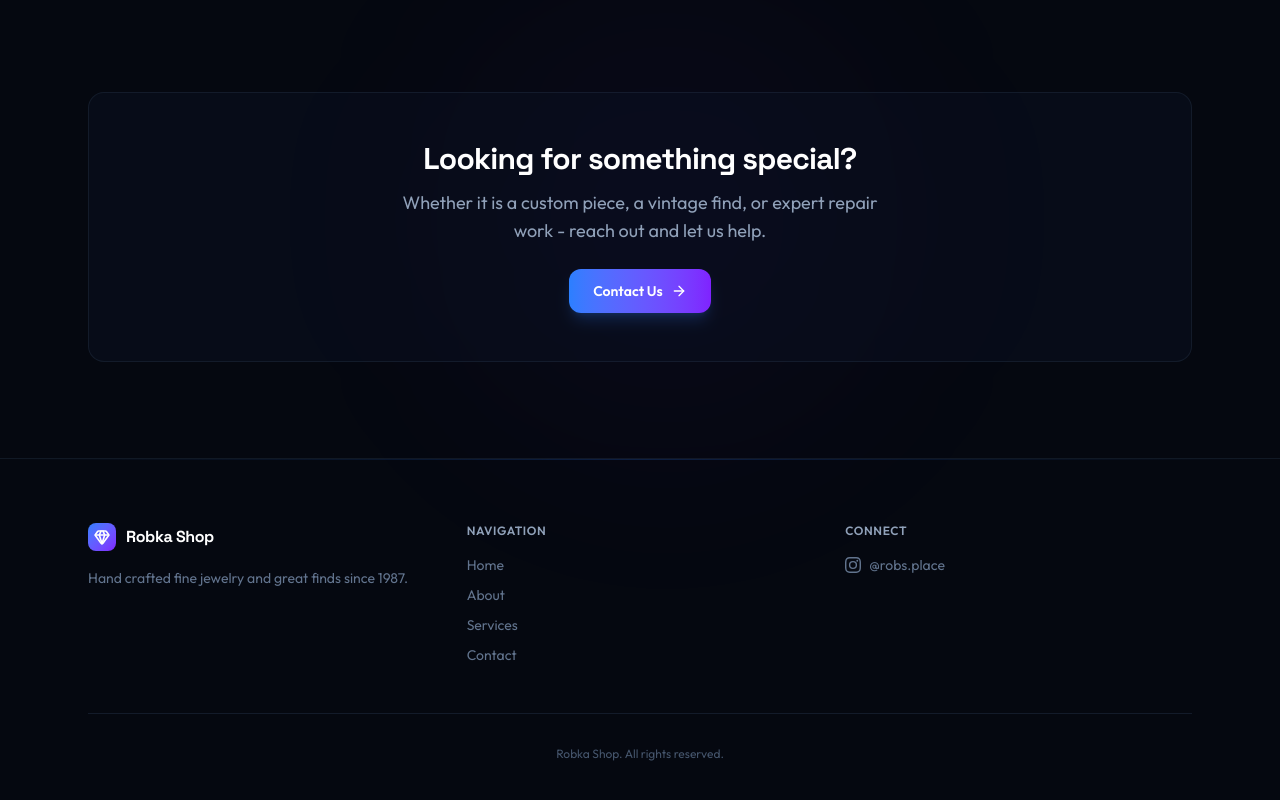
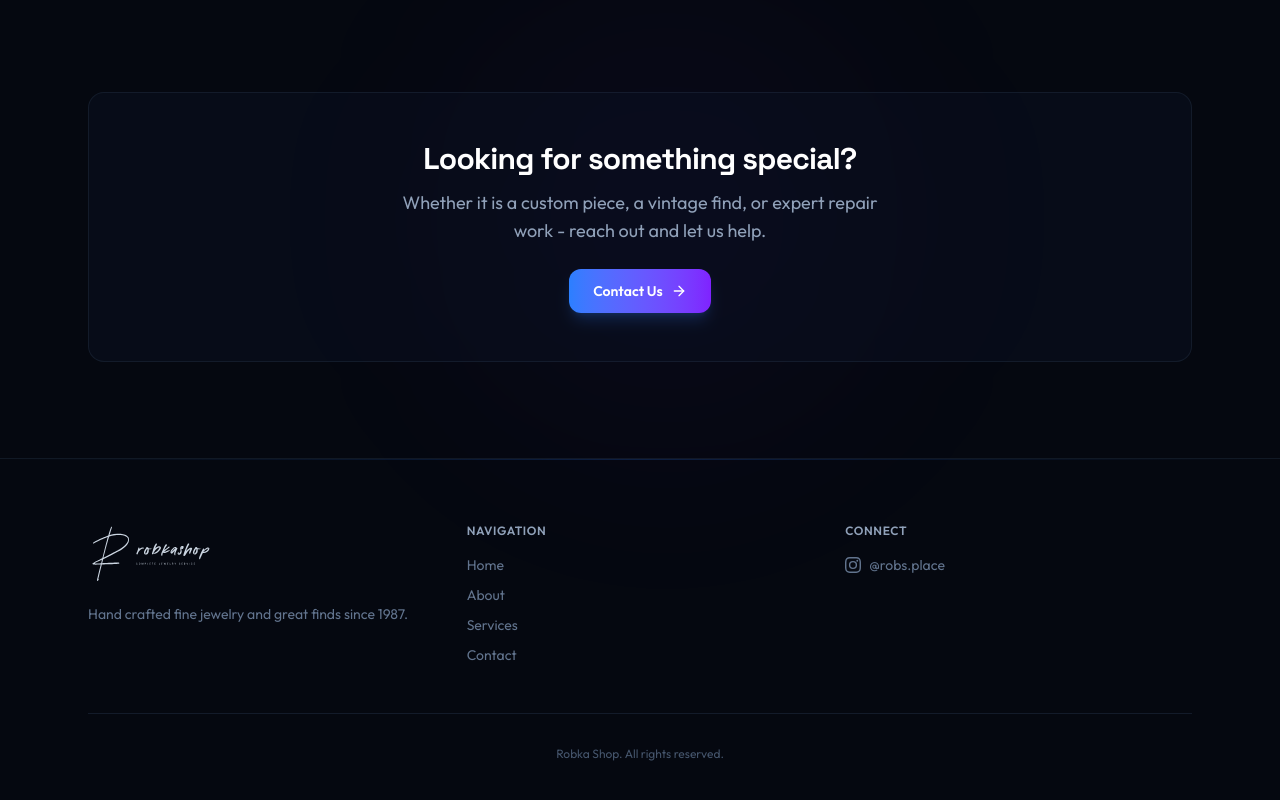
Before and after one commit to LSleutsky/robka-shop, a React (Vite) app: page / in a window 1280 px wide. Shown: the part 1242-2042 px from the top of the page. Built offline with nearby package versions, Linux system fonts and the light colour scheme; a web font is replaced by a local one.

Commit message:
feat: update footer logo and favicon

```diff
--- a/src/site/components/Footer.tsx
+++ b/src/site/components/Footer.tsx
@@ -1,7 +1,7 @@
-import { Gem } from 'lucide-react';
 import { Link } from 'react-router';
 
 import InstagramIcon from '@/site/components/InstagramIcon';
+import Logo from '@/site/components/Logo';
 
 export default function Footer() {
   return (
@@ -10,12 +10,7 @@ export default function Footer() {
       <div className="max-w-6xl mx-auto px-4 sm:px-6 py-12 sm:py-16">
         <div className="grid grid-cols-1 sm:grid-cols-3 gap-10 sm:gap-8">
           <div>
-            <div className="flex items-center gap-2.5 mb-4">
-              <div className="w-7 h-7 rounded-lg bg-linear-to-br from-blue-500 to-violet-600 flex items-center justify-center">
-                <Gem className="size-4 text-white" strokeWidth={2.5} />
-              </div>
-              <span className="text-base font-bold tracking-tight text-white font-mono">Robka Shop</span>
-            </div>
+            <Logo className="h-14 sm:h-16 w-auto mb-4" color="#cbd5e1" />
             <p className="text-slate-500 text-sm leading-relaxed">
               Hand crafted fine jewelry and great finds since 1987.
             </p>
```
Also changed, not shown: 1 other file (tests, documents, lock files or other folders).
